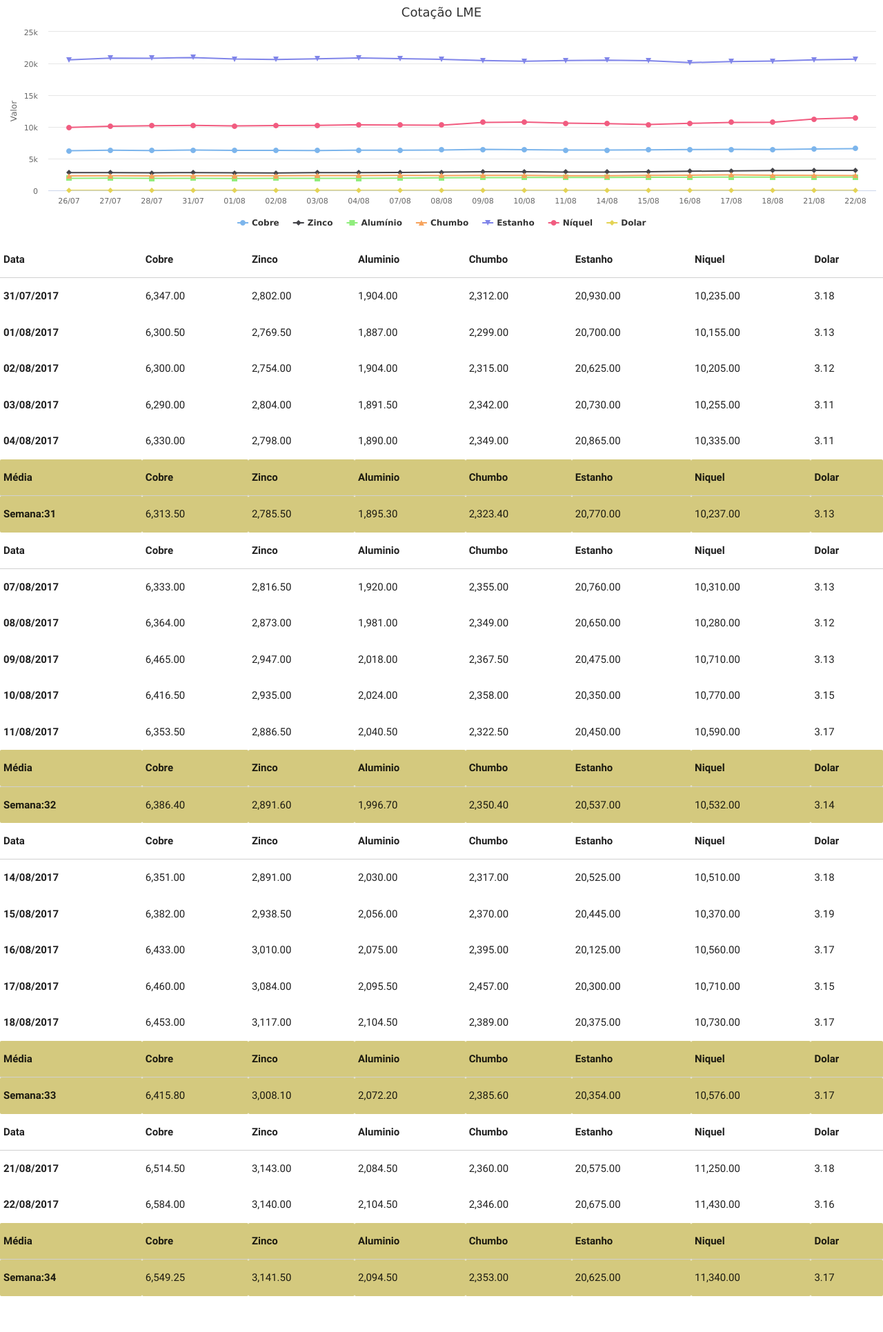
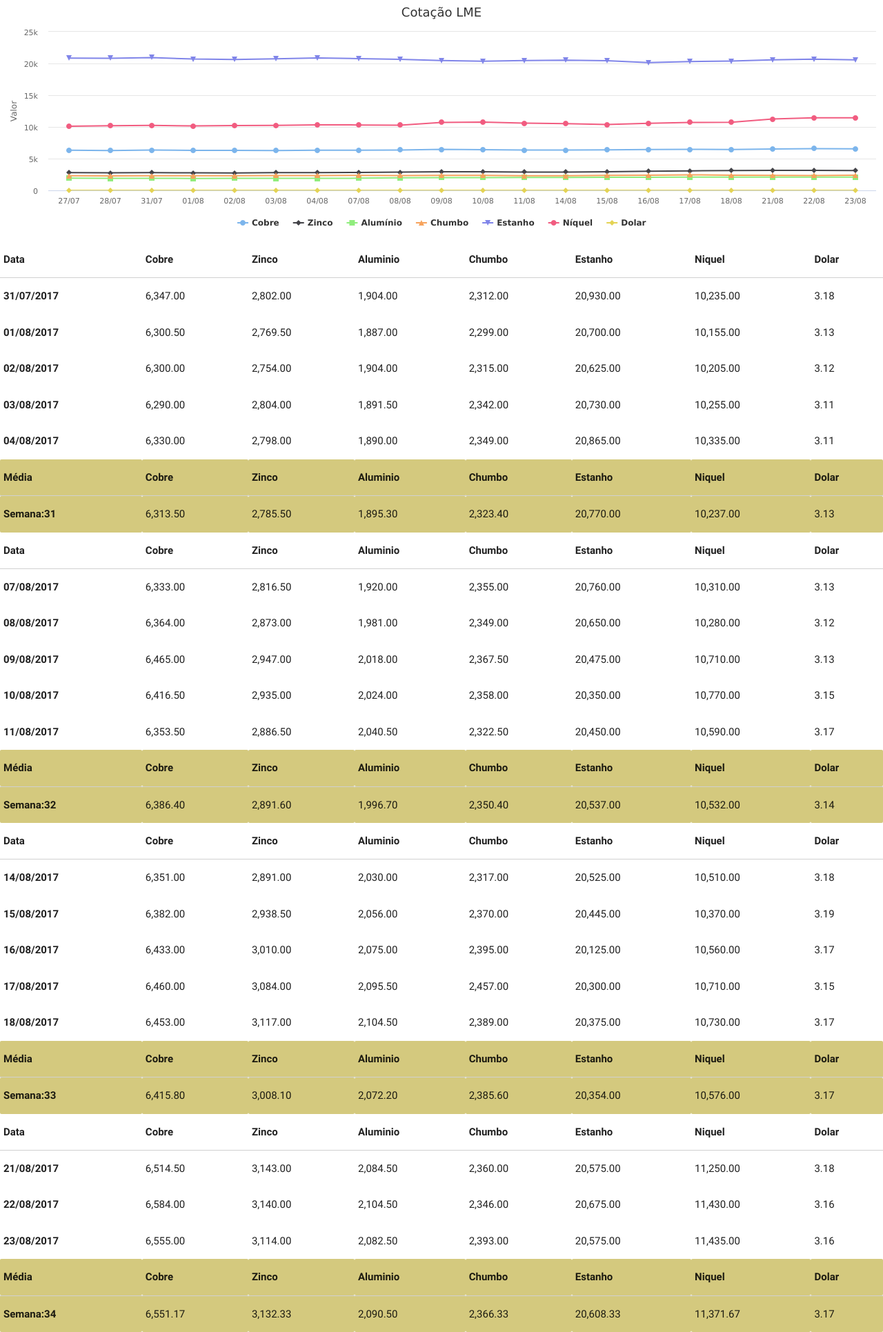
Before and after one commit to tiagocordeiro/flask-lme-chart, a Flask app: page /lme/dashboard in a window 1280 px wide. Shown: the whole page at 69% size. Before the commit the page ends 1879 px from the top, so only its background shows below. Run offline with Flask 2, Linux system fonts and the light colour scheme; some libraries are stand-ins or nearby versions.

Commit message:
Cotação Atualizada

```diff
--- a/static/cotacao-atual.csv
+++ b/static/cotacao-atual.csv
@@ -1,5 +1,4 @@
 Date,Cobre,Zinco,Aluminio,Chumbo,Estanho,Niquel,Dolar
-2017-07-26,6238.0,2805.0,1912.0,2284.0,20575.0,9915.0,3.1712000370026
 2017-07-27,6325.0,2808.5,1923.0,2296.5,20855.0,10105.0,3.1375000476837
 2017-07-28,6283.0,2766.0,1892.0,2281.0,20825.0,10180.0,3.1526000499725
 2017-07-31,6347.0,2802.0,1904.0,2312.0,20930.0,10235.0,3.1777000427246
@@ -19,3 +18,4 @@ Date,Cobre,Zinco,Aluminio,Chumbo,Estanho,Niquel,Dolar
 2017-08-18,6453.0,3117.0,2104.5,2389.0,20375.0,10730.0,3.1733000278473
 2017-08-21,6514.5,3143.0,2084.5,2360.0,20575.0,11250.0,3.1777000427246
 2017-08-22,6584.0,3140.0,2104.5,2346.0,20675.0,11430.0,3.1630001068115
+2017-08-23,6555.0,3114.0,2082.5,2393.0,20575.0,11435.0,3.1605000495911
--- a/templates/mesclado.html
+++ b/templates/mesclado.html
@@ -742,6 +742,32 @@
     3.16
    </td>
   </tr>
+  <tr>
+   <th>
+    23/08/2017
+   </th>
+   <td>
+    6,555.00
+   </td>
+   <td>
+    3,114.00
+   </td>
+   <td>
+    2,082.50
+   </td>
+   <td>
+    2,393.00
+   </td>
+   <td>
+    20,575.00
+   </td>
+   <td>
+    11,435.00
+   </td>
+   <td>
+    3.16
+   </td>
+  </tr>
  </tbody>
  <thead>
   <tr style="text-align: right; background-color: #d4c97e !important;">
@@ -777,22 +803,22 @@
     Semana:34
    </th>
    <td>
-    6,549.25
+    6,551.17
    </td>
    <td>
-    3,141.50
+    3,132.33
    </td>
    <td>
-    2,094.50
+    2,090.50
    </td>
    <td>
-    2,353.00
+    2,366.33
    </td>
    <td>
-    20,625.00
+    20,608.33
    </td>
    <td>
-    11,340.00
+    11,371.67
    </td>
    <td>
     3.17
```
Also changed, not shown: static/todo-periodo.csv.
